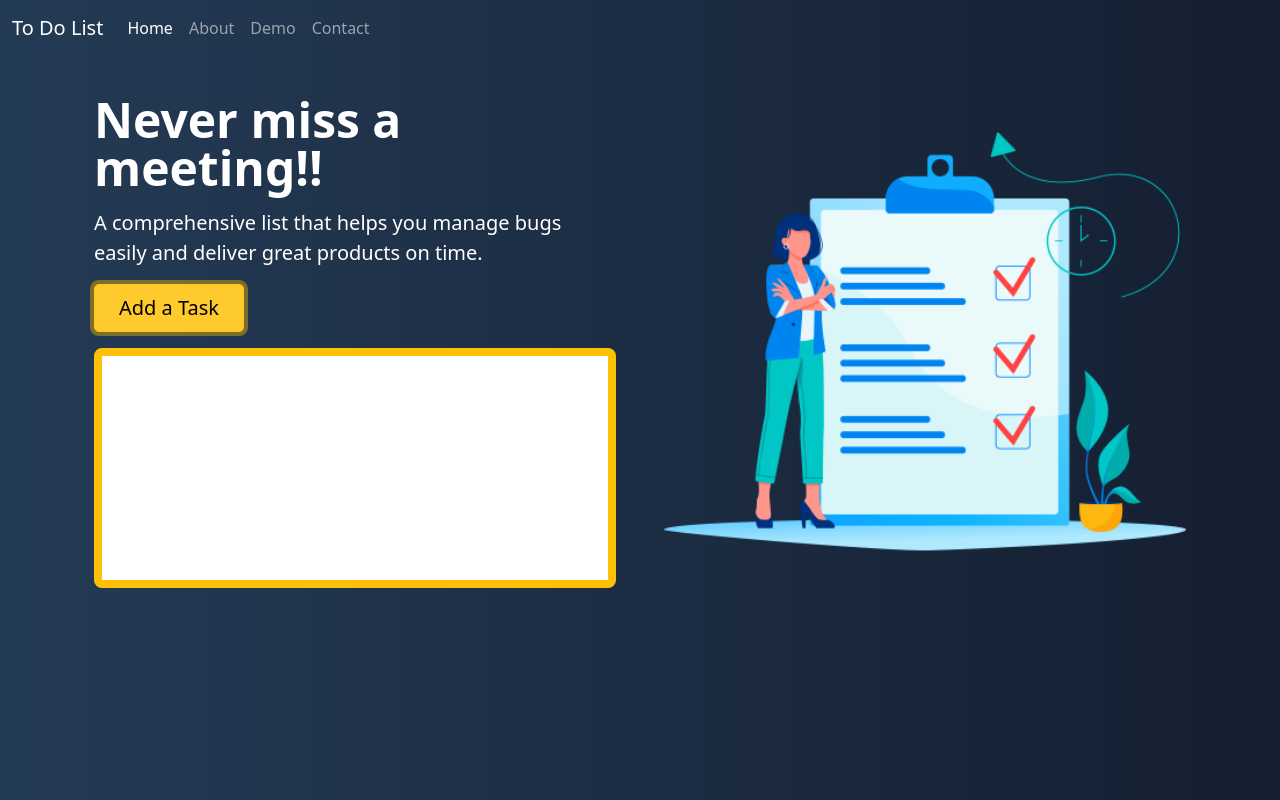
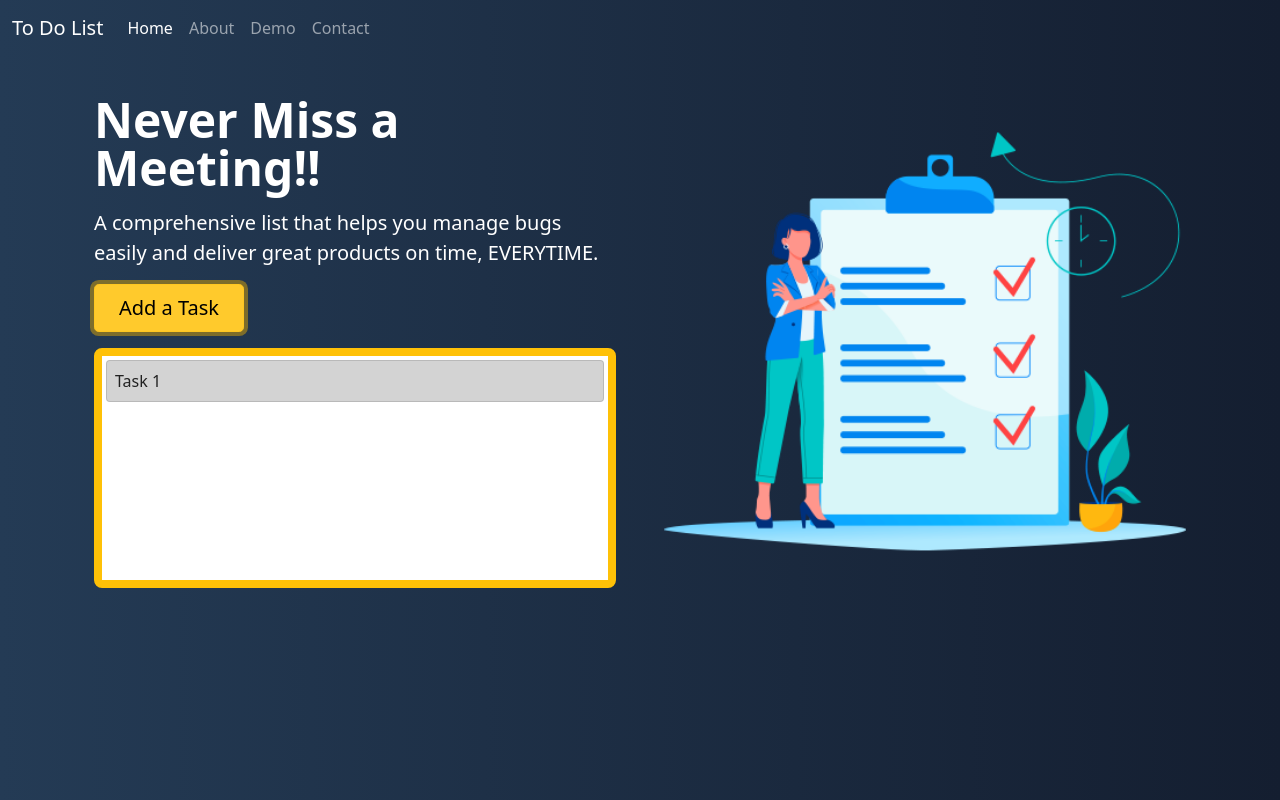
Before and after one commit to jasonemmettmyers/First_Project, a plain HTML site: page index.html in a window 1280 px wide. Both pictures are taken after a click on the button "Add a Task". Drawn offline with nearby package versions, Linux system fonts and the light colour scheme.

Commit message:
Fixed some spelling errors

```diff
--- a/index.html
+++ b/index.html
@@ -2,7 +2,7 @@
 <html lang="en">
 
 <head>
-    <title>To Do List</title>
+    <title>First Project v2</title>
     <!-- Required meta tags -->
     <meta charset="utf-8">
     <meta name="viewport" content="width=device-width, initial-scale=1, shrink-to-fit=no">
@@ -64,9 +64,9 @@
                         loading="lazy">
                 </div>
                 <div class="col-lg-6">
-                    <h1 class="display-5 fw-bold lh-1 mb-3">Never miss a meeting!!</h1>
+                    <h1 class="display-5 fw-bold lh-1 mb-3">Never Miss a Meeting!!</h1>
                     <p class="lead">A comprehensive list that helps you manage bugs easily
-                        and deliver great products on time.
+                        and deliver great products on time, EVERYTIME.
                     </p>
                     <div class="d-grid gap-2 d-md-flex justify-content-md-start">
                         <button type="button" onclick="addTask()"  class="btn btn-warning btn-lg px-4 me-md-2">Add a Task</button>
@@ -86,7 +86,9 @@
     <script src="https://cdn.jsdelivr.net/npm/bootstrap@5.0.0/dist/js/bootstrap.bundle.min.js"
         integrity="sha384-p34f1UUtsS3wqzfto5wAAmdvj+osOnFyQFpp4Ua3gs/ZVWx6oOypYoCJhGGScy+8" crossorigin="anonymous">
     </script>
-    <script src="js/site.js"></script>
+        <script src="js/site.js"></script>
+    </scrip>
+
 </body>
 
 </html>
--- a/js/site.js
+++ b/js/site.js
@@ -4,6 +4,7 @@ let count = 0;
 function addTask() {
     count++;
     let Tasktemplate = `<li class="item list-group-item">Task ${count}</li>`;
-    let element = document.getElementById("List");
+    let element = document.getElementById("list");
     element.innerHTML += Tasktemplate;
+
 }
```
Also changed, not shown: index2.html (added, +8 -0 lines).
